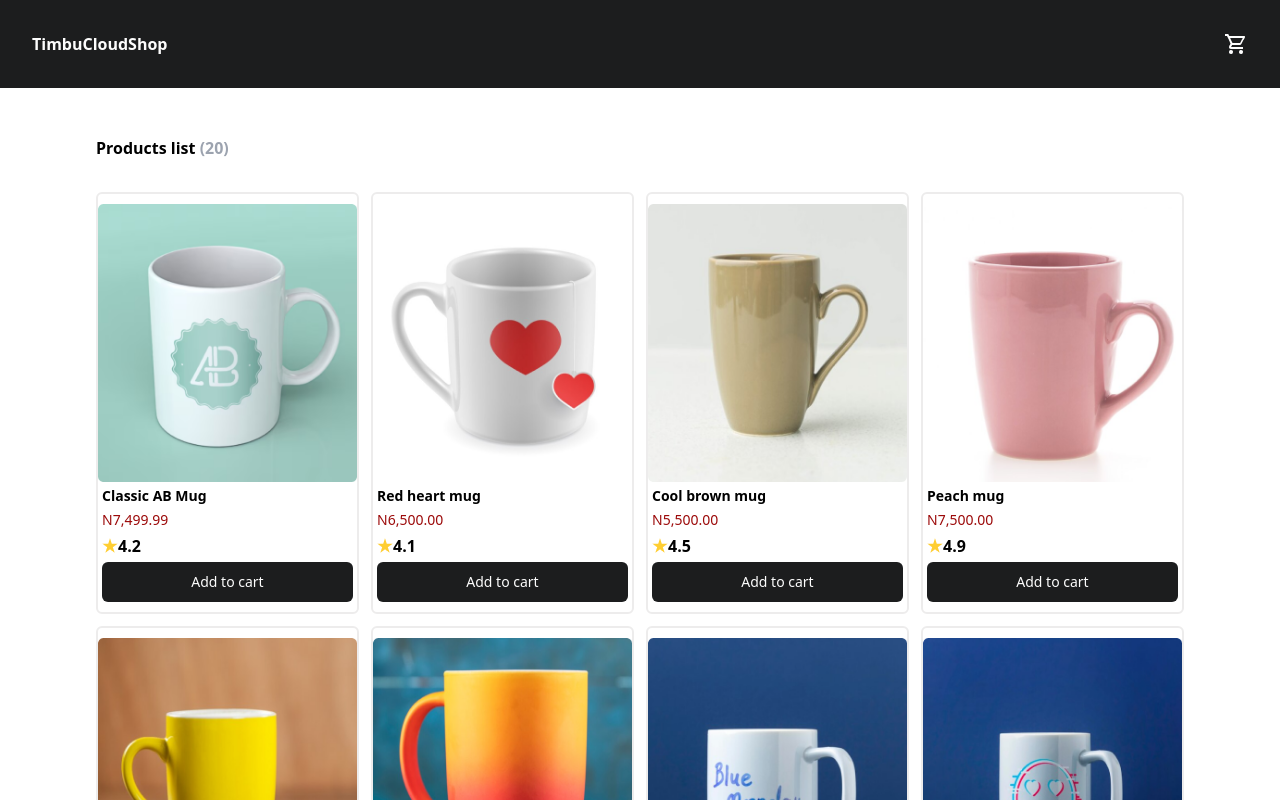
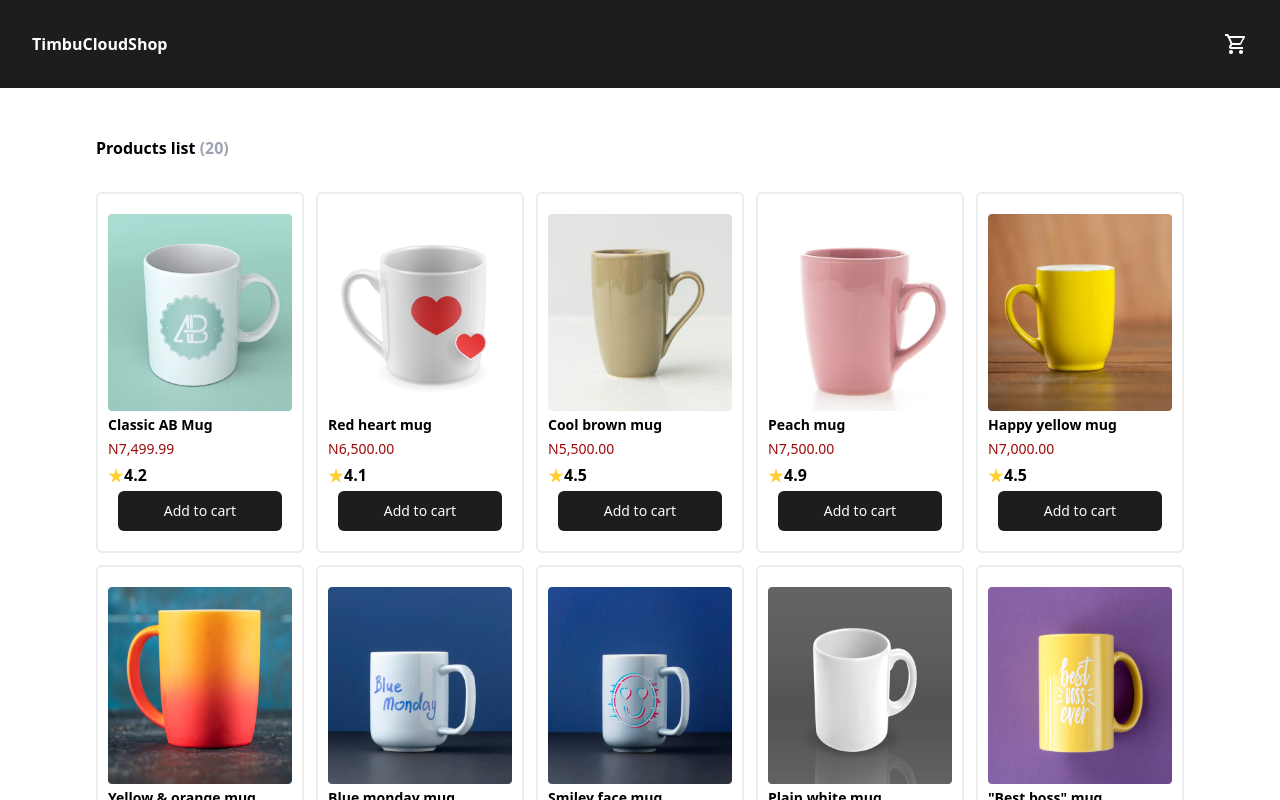
Before and after one commit to mishaelcodes/timbu-cloud-shop, a React (Vite) app: page / in a window 1280 px wide. Shown: the top 800 px of the page. Built offline with nearby package versions, Linux system fonts and the light colour scheme.

Commit message:
design fixes

```diff
--- a/src/pages/products.tsx
+++ b/src/pages/products.tsx
@@ -153,14 +153,14 @@ const Products = () => {
       <h2 className="font-semibold text-base mt-3 mb-6 md:mt-12 md:mb-8">
         Products list <span className="text-gray-400">(20)</span>
       </h2>
-      <div className="grid grid-cols-2 md:grid-cols-4 gap-3">
+      <div className="grid grid-cols-2 sm:grid-cols-3 md:grid-cols-4 xl:grid-cols-5 gap-3">
         {arrayOfProducts.map((product, index) => (
           <div
             key={index}
-            className="border-2 border-timbuGrey rounded-md py-[10px]"
+            className="border-2 border-timbuGrey rounded-md py-[20px] px-2"
           >
             <img src={product.productImage} alt="" />
-            <div className="pl-1 mb-1">
+            <div className="mb-1">
               <p className="font-semibold text-sm mt-1">
                 {product.productName}
               </p>
@@ -171,7 +171,7 @@ const Products = () => {
                 <img src={star} alt="star icon" /> {product.productRating}
               </p>
             </div>
-            <div className="px-1">
+            <div className="px-2">
               <Link to="/cart">
                 <Button content="Add to cart" width="w-full" />
               </Link>
```
